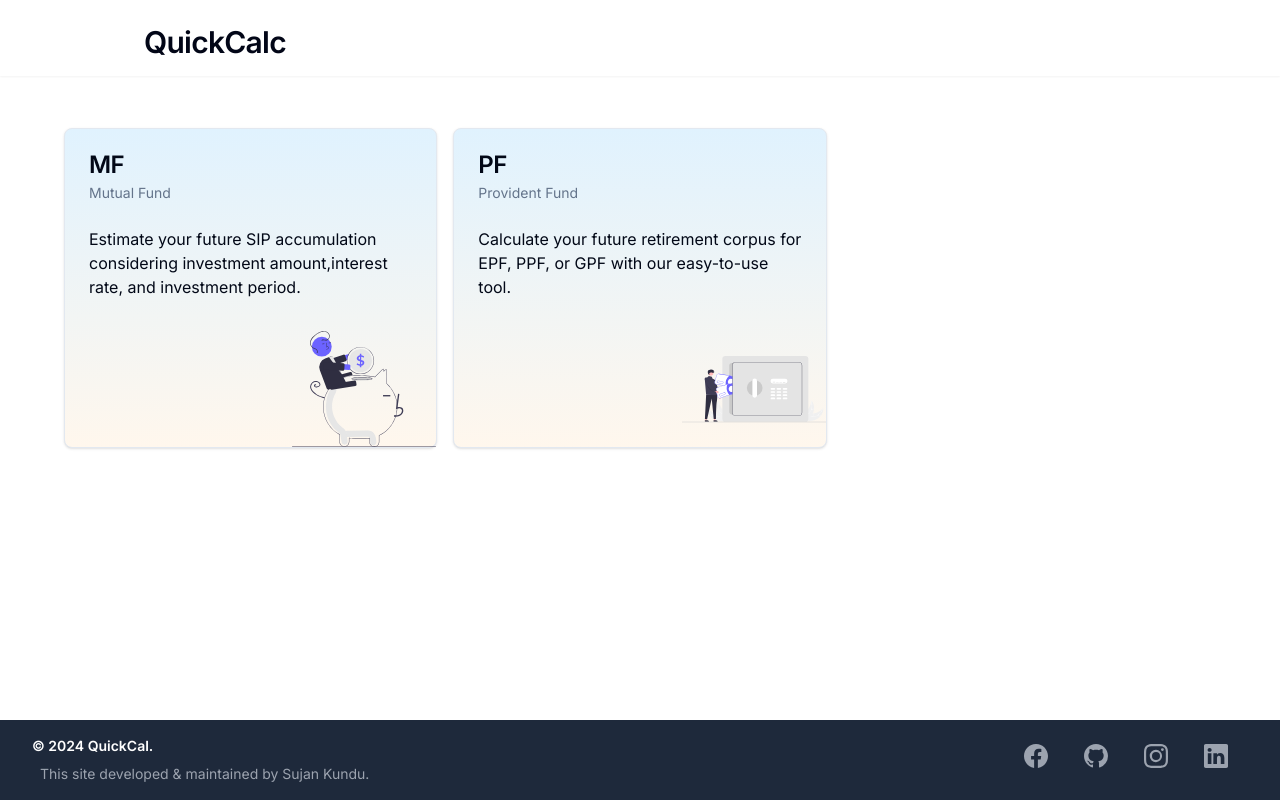
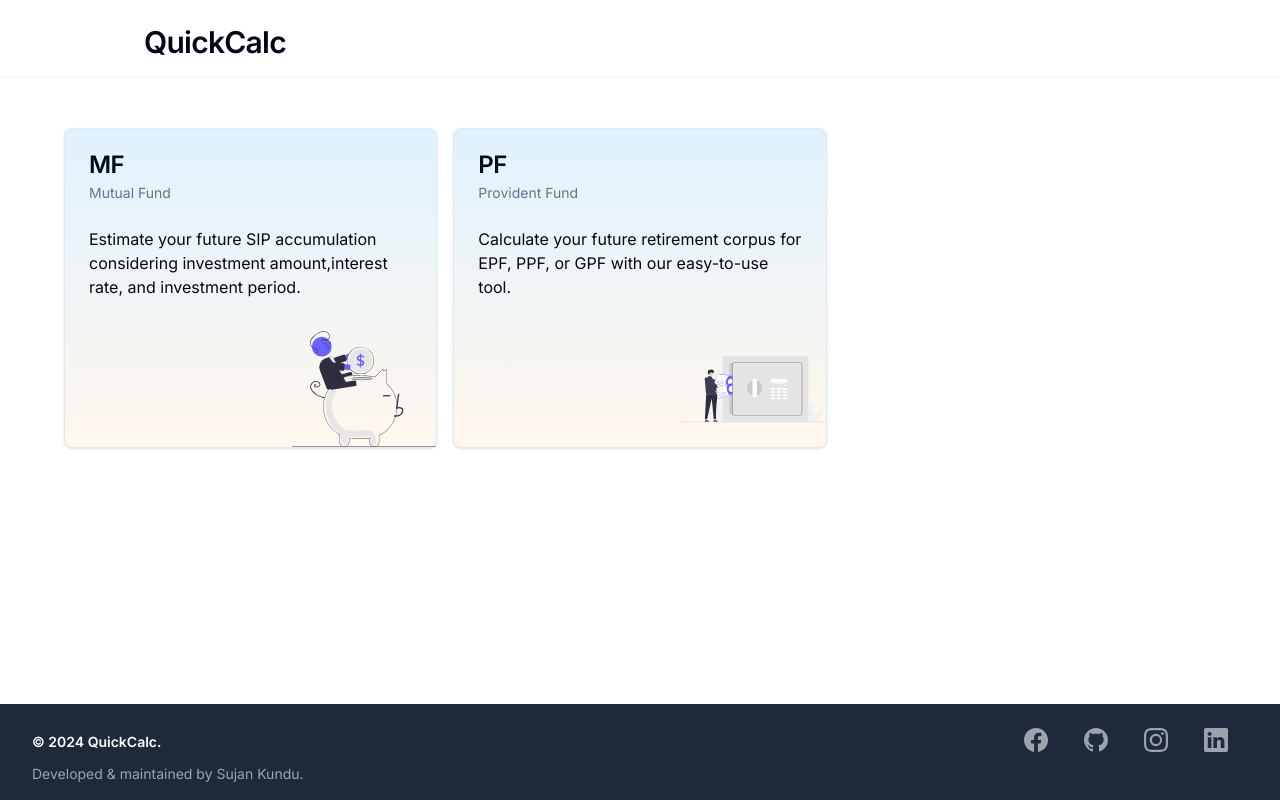
Before and after one commit to skundu879/smart-calculator, a Next.js app: page / in a window 1280 px wide. Built offline with nearby package versions, Linux system fonts and the light colour scheme.

Commit message:
update the footer items position

```diff
--- a/components/Footer.tsx
+++ b/components/Footer.tsx
@@ -1,14 +1,12 @@
 const Footer = () => {
   return (
     <footer className='bg-slate-800 text-white m-0 py-4 w-full'>
-      <div className='sm:container px-2 flex justify-between'>
+      <div className='sm:container px-2 flex flex-col'>
+        <div className=' flex justify-between items-center'>
           <div>
-          <p className='text-sm font-semibold'>&copy; 2024 QuickCal.</p>
-          <p className='text-gray-400 mx-2 text-sm mt-2'>
-            This site developed & maintained by Sujan Kundu.
-          </p>
+            <p className='text-sm font-semibold'>&copy; 2024 QuickCalc.</p>
           </div>
-        <div className='mt-2 flex sm:gap-2'>
+          <div className='mt-2 flex flex-row sm:gap-2 gap-0 '>
             <a
               href='https://www.facebook.com/sujan.kundu.879'
               className='text-gray-400 hover:text-white mx-2'
@@ -64,6 +62,10 @@ const Footer = () => {
             </a>
           </div>
         </div>
+        <p className='text-gray-400 text-sm'>
+          Developed & maintained by Sujan Kundu.
+        </p>
+      </div>
     </footer>
   );
 };
```
Lines whose indentation alone changed are shown as unchanged.
